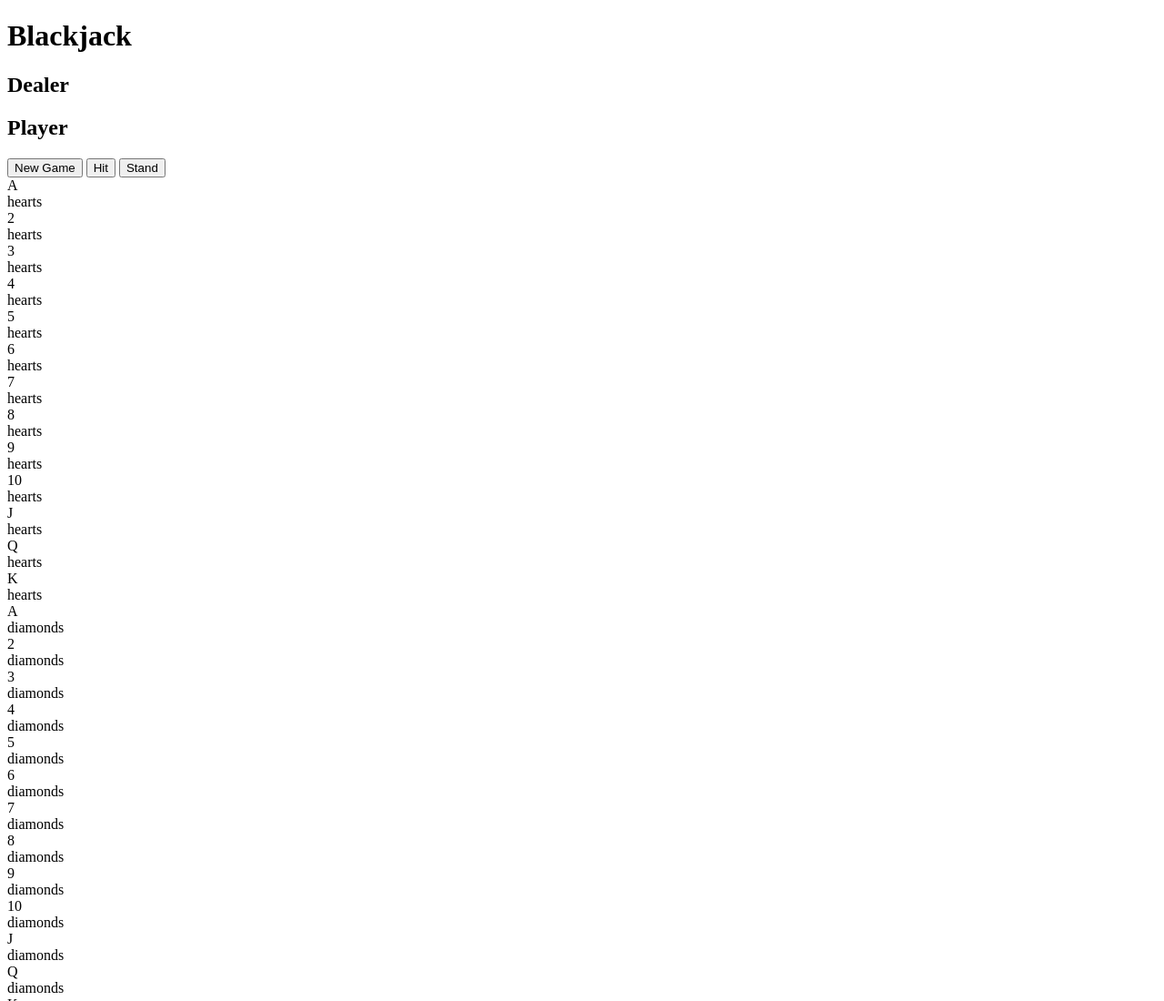
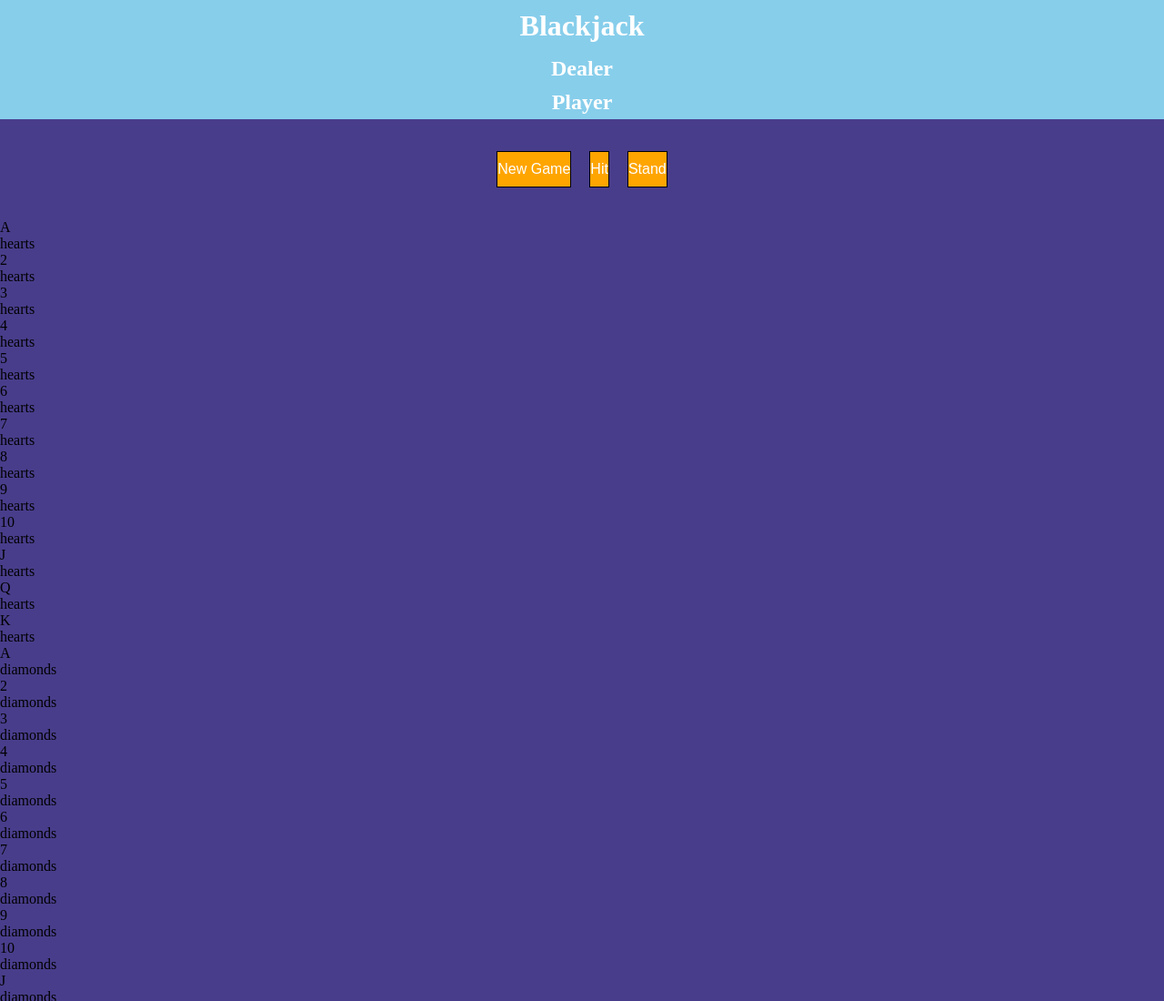
Before and after one commit to NLJZ/blackjack, a website: page src/index.html in a window 1280 px wide. Shown: the top 1100 px of the page at 91% size. Drawn offline with nearby package versions, Linux system fonts and the light colour scheme; files that its build step writes are made by us from their sources.

Commit message:
button and header style

```diff
--- /dev/null
+++ b/src/scss/_button.scss
@@ -0,0 +1,19 @@
+.box-3 input {
+  border: 1px solid black;
+  height: 5vh;
+  width: 5wh;
+  justify-content: center;
+  align-items: center;
+  text-align: center;
+  background-color: orange;
+  display: flex;
+  font-size: medium;
+  color: white;
+  margin: 10px;
+}
+.box-3 {
+  display: flex;
+  align-items: center;
+  justify-content: center;
+  padding: 25px;
+}
--- /dev/null
+++ b/src/scss/_header.scss
@@ -0,0 +1,12 @@
+h1 {
+  padding: 10px;
+  text-align: center;
+  color: white;
+  background-color: skyblue;
+}
+h2 {
+  text-align: center;
+  color: white;
+  background-color: skyblue;
+  padding: 5px;
+}
--- a/src/scss/style.scss
+++ b/src/scss/style.scss
@@ -1,3 +1,8 @@
+@import "button";
+@import "header";
 * {
   box-sizing: border-box;
+  margin: 0;
+  padding: 0;
+  background-color: darkslateblue;
 }
```
